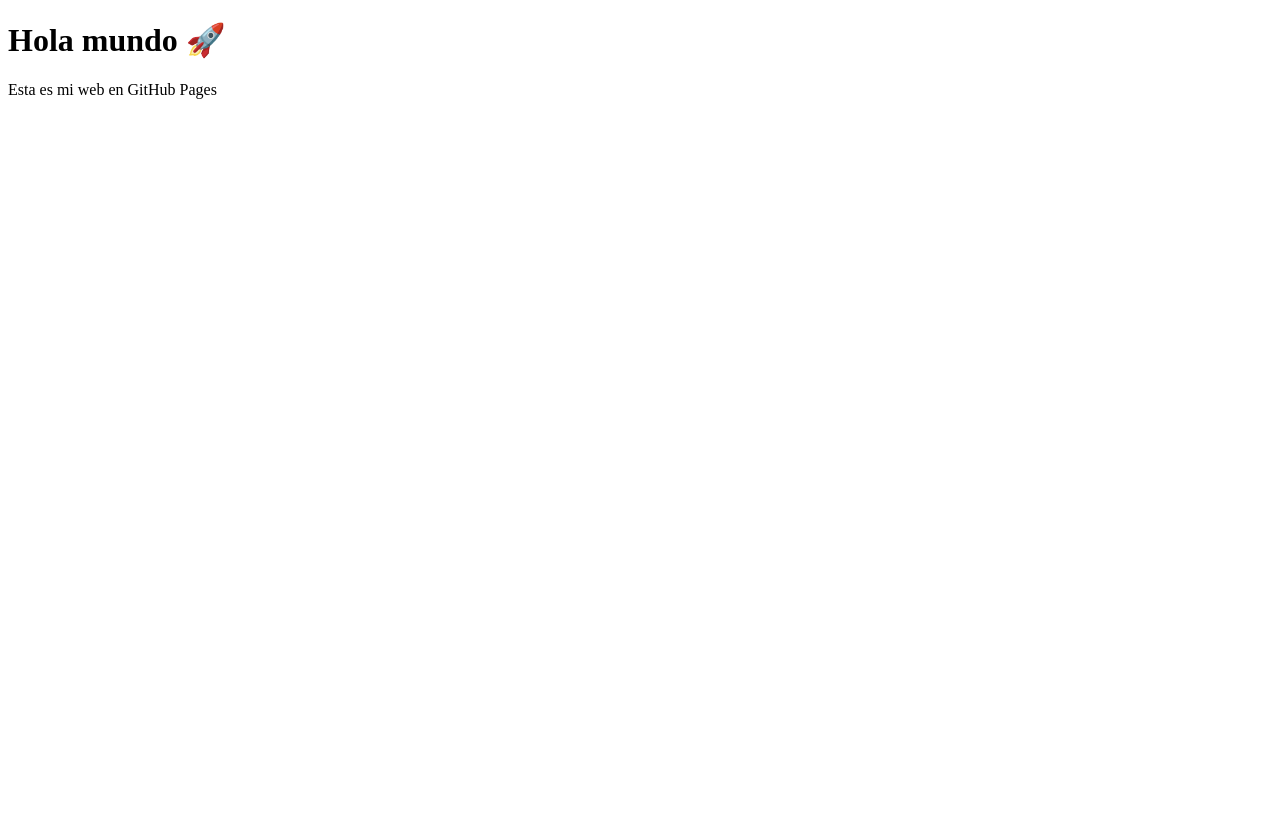
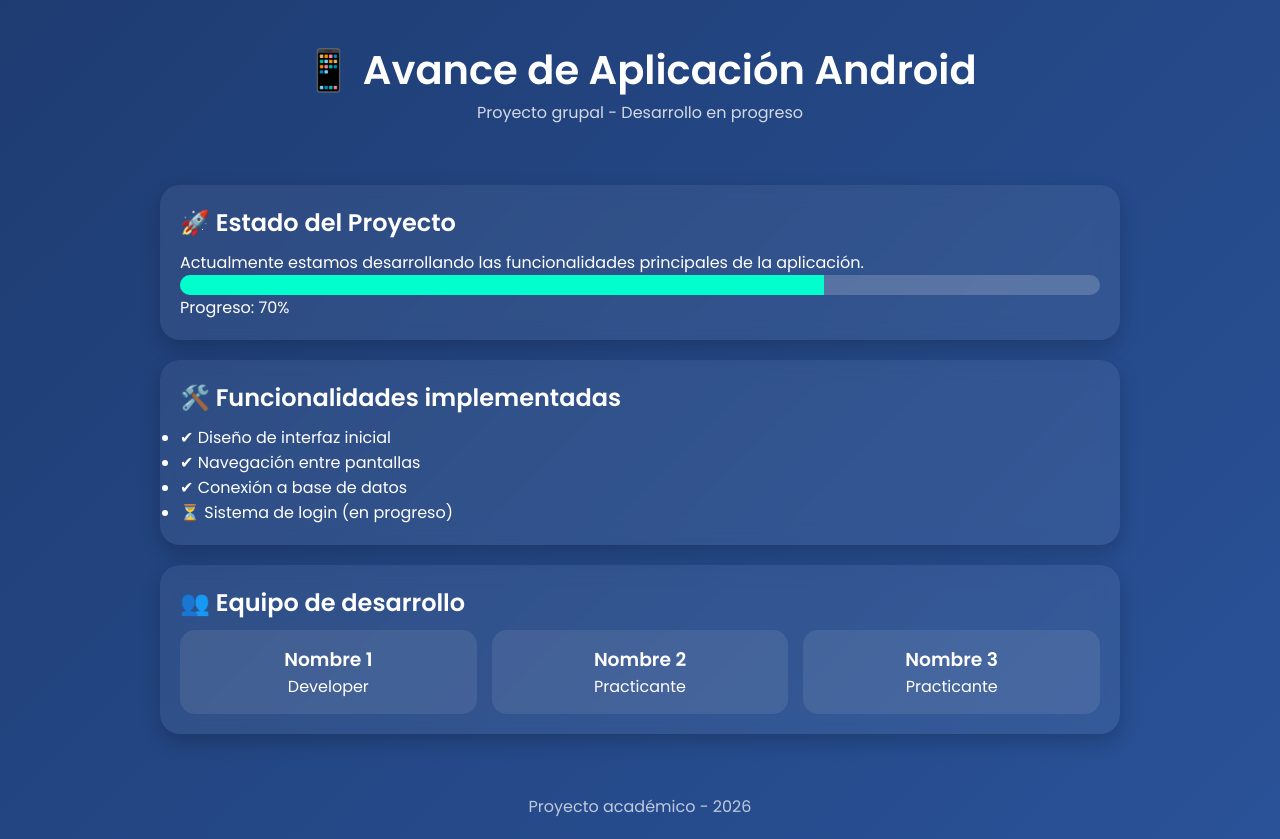
Before and after one commit to PieroMz09/PaginaWeb, a plain HTML site: page index.html in a window 1280 px wide. Before the commit the page ends 800 px from the top, so only its background shows below. Drawn offline with Linux system fonts and the light colour scheme.

Commit message:
Index mejorado

```diff
--- a/index.html
+++ b/index.html
@@ -1,10 +1,77 @@
 <!DOCTYPE html>
-<html>
+<html lang="es">
 <head>
-  <title>Mi primera página</title>
+  <meta charset="UTF-8">
+  <meta name="viewport" content="width=device-width, initial-scale=1.0">
+  <title>Avance Proyecto Android</title>
+  <link href="https://fonts.googleapis.com/css2?family=Poppins:wght@300;400;600&display=swap" rel="stylesheet">
+  <style>
+    * { margin: 0; padding: 0; box-sizing: border-box; font-family: 'Poppins', sans-serif; }
+    body { background: linear-gradient(135deg, #1e3c72, #2a5298); color: #fff; }
+    header { text-align: center; padding: 40px 20px; }
+    header h1 { font-size: 2.5rem; }
+    header p { opacity: 0.8; }
+    .container { max-width: 1000px; margin: auto; padding: 20px; }
+    .card { background: #ffffff10; backdrop-filter: blur(10px); border-radius: 20px; padding: 20px; margin-bottom: 20px; box-shadow: 0 8px 20px rgba(0,0,0,0.2); }
+    .card h2 { margin-bottom: 10px; }
+    .progress-bar { background: #ffffff30; border-radius: 10px; overflow: hidden; height: 20px; }
+    .progress { height: 100%; width: 70%; background: #00ffcc; }
+    .team { display: flex; gap: 15px; flex-wrap: wrap; }
+    .member { flex: 1; background: #ffffff15; padding: 15px; border-radius: 15px; text-align: center; }
+    footer { text-align: center; padding: 20px; opacity: 0.7; }
+  </style>
 </head>
 <body>
-  <h1>Hola mundo 🚀</h1>
-  <p>Esta es mi web en GitHub Pages</p>
+
+<header>
+  <h1>📱 Avance de Aplicación Android</h1>
+  <p>Proyecto grupal - Desarrollo en progreso</p>
+</header>
+
+<div class="container">
+
+  <div class="card">
+    <h2>🚀 Estado del Proyecto</h2>
+    <p>Actualmente estamos desarrollando las funcionalidades principales de la aplicación.</p>
+    <div class="progress-bar">
+      <div class="progress"></div>
+    </div>
+    <p>Progreso: 70%</p>
+  </div>
+
+  <div class="card">
+    <h2>🛠️ Funcionalidades implementadas</h2>
+    <ul>
+      <li>✔ Diseño de interfaz inicial</li>
+      <li>✔ Navegación entre pantallas</li>
+      <li>✔ Conexión a base de datos</li>
+      <li>⏳ Sistema de login (en progreso)</li>
+    </ul>
+  </div>
+
+  <div class="card">
+    <h2>👥 Equipo de desarrollo</h2>
+    <div class="team">
+      <div class="member">
+        <h3 contenteditable="true">Nombre 1</h3>
+        <p>Developer</p>
+      </div>
+      <div class="member">
+        <h3 contenteditable="true">Nombre 2</h3>
+        <p>Practicante</p>
+      </div>
+      <div class="member">
+        <h3 contenteditable="true">Nombre 3</h3>
+        <p>Practicante</p>
+      </div>
+    </div>
+  </div>
+
+</div>
+
+<footer>
+  <p>Proyecto académico - 2026</p>
+</footer>
+
 </body>
 </html>
```
